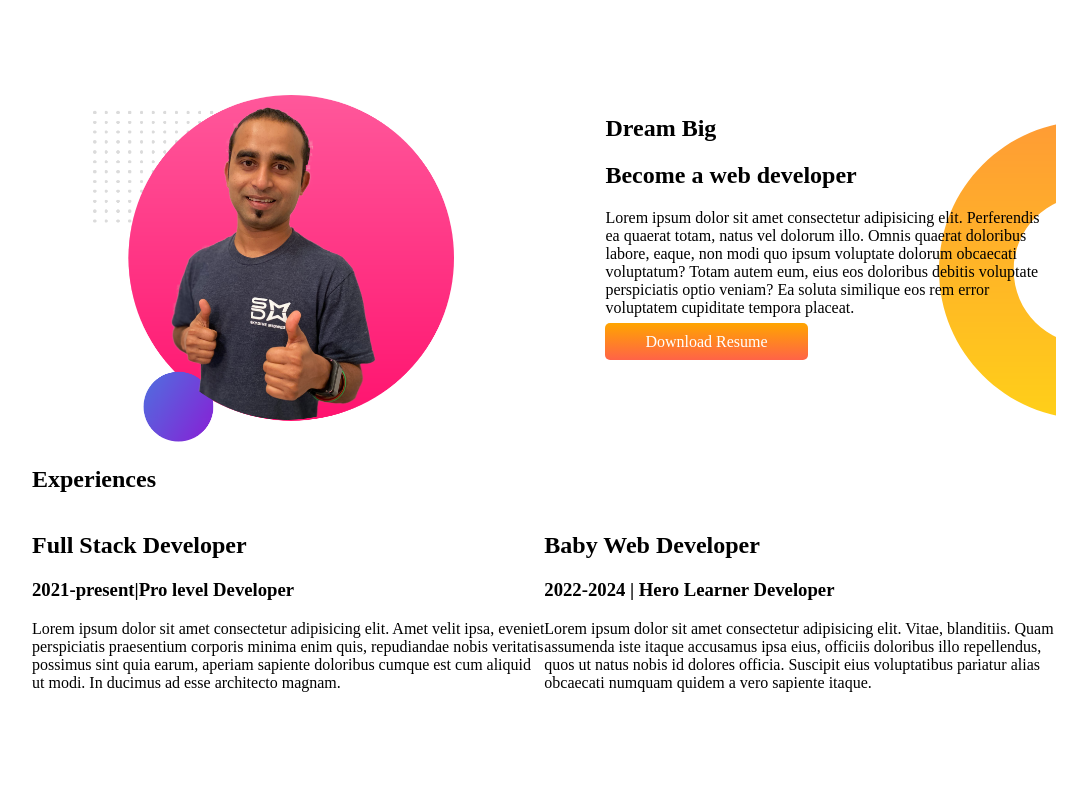
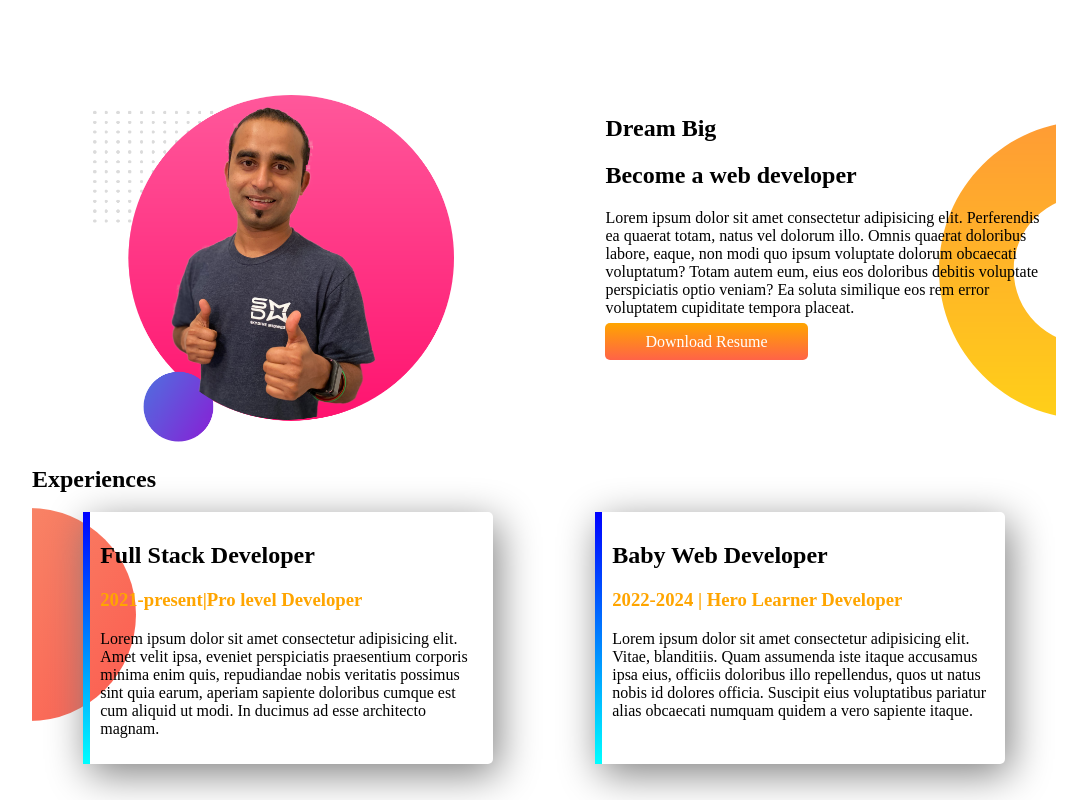
Before and after one commit to TufailAhmed/developer-portfolio-practice, a plain HTML site: page index.html in a window 1280 px wide. Shown: the part 528-1328 px from the top of the page, without its empty margins (96-1183 px from the left). Before the commit the page ends 1236 px from the top, so only its background shows below. Drawn offline with Linux system fonts and the light colour scheme.

Commit message:
third commit

```diff
--- a/index.html
+++ b/index.html
@@ -36,18 +36,19 @@
     <section class="experience-area">
         <h1>Experiences</h1>
         <div class="flexible-container">
-            <div>
+            <div  id="web-dev-experience" class="experience-item">
                 <h2>Full Stack Developer</h2>
-                <h3>2021-present|Pro level Developer</h3>
+                <h3 class="orange-color">2021-present|Pro level Developer</h3>
                 <p>Lorem ipsum dolor sit amet consectetur adipisicing elit. Amet velit ipsa, eveniet perspiciatis praesentium corporis minima enim quis, repudiandae nobis veritatis possimus sint quia earum, aperiam sapiente doloribus cumque est cum aliquid ut modi. In ducimus ad esse architecto magnam.</p>
             </div>
-            <div>
+            <div id="web-dev-experience" class="experience-item">
                 <h2>Baby Web Developer</h2>
-                <h3>2022-2024 | Hero Learner Developer</h3>
+                <h3 class="orange-color">2022-2024 | Hero Learner Developer</h3>
                 <p>Lorem ipsum dolor sit amet consectetur adipisicing elit. Vitae, blanditiis. Quam assumenda iste itaque accusamus ipsa eius, officiis doloribus illo repellendus, quos ut natus nobis id dolores officia. Suscipit eius voluptatibus pariatur alias obcaecati numquam quidem a vero sapiente itaque.</p>
             </div>
         </div>
 
     </section>
+    <br><br>
 </body>
 </html>
--- a/style.css
+++ b/style.css
@@ -10,9 +10,11 @@ body{
 .half-width{
     width: 50%;
     padding-left: 6%;
+    box-shadow: 10px 10 px yellowgreen;
 }
 .half-width img{
     width: 80%;
+
 }
 .link-button{
     text-decoration: none;
@@ -37,3 +39,24 @@ body{
 .flexible-container{
 display: flex;
 }
+.orange-color{
+   color: orange;
+}
+.experience-item{
+    padding: 10px;
+    width: 40%;
+    border-radius: 5px;
+    margin-left: 5%;
+    margin-right: 5%;
+    box-shadow: 5px 10px 40px gray;
+}
+.experience-area{
+    background-image: url(./images/exp-bg.png);
+    background-repeat: no-repeat;
+    background-position: left;
+}
+#web-dev-experience{
+    border-left: 7px solid;
+border-image: linear-gradient(blue,cyan);
+border-image-slice:1;
+}
```
